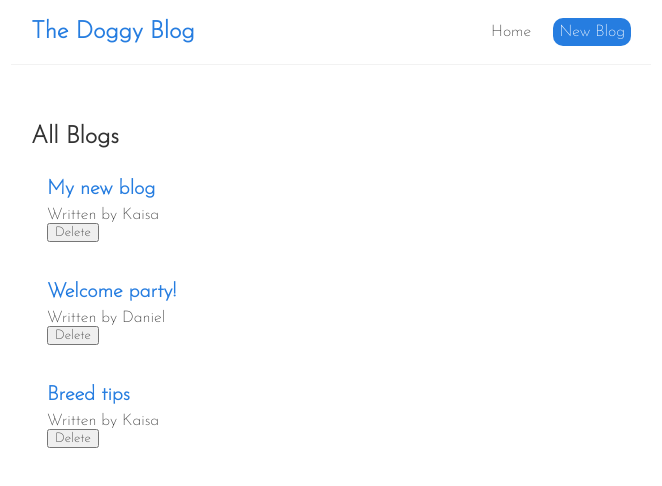
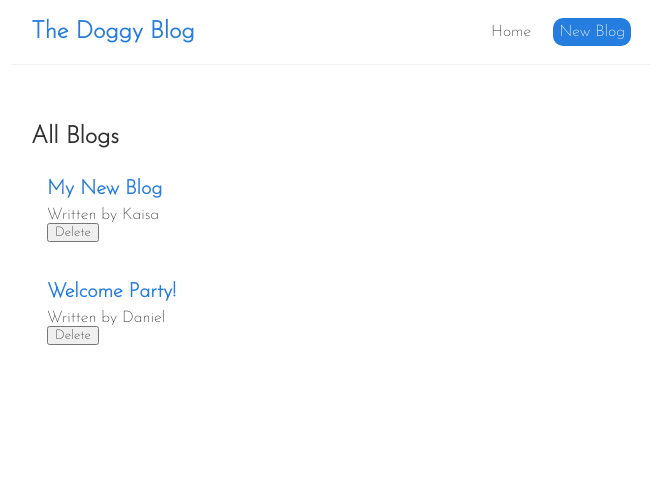
Before and after one commit to KaisaSS/react-blog, a React (Create React App) app: page / in a window 1280 px wide. Shown: the top 486 px of the page, without its empty margins (309-971 px from the left). Built offline with nearby package versions, Linux system fonts and the light colour scheme; data requests are answered from the project's data file.

Commit message:
Fetch data on useEffect from database

```diff
--- a/src/components/Home.js
+++ b/src/components/Home.js
@@ -2,11 +2,7 @@
 import BlogList from "./BlogList";
 
 const Home = () => {
-  const [blogs, setBlogs] = useState([
-    { title: "My new blog", body: "lorem ipsum...", author: "Kaisa", id: 1 },
-    { title: "Welcome party!", body: "lorem ipsum...", author: "Daniel", id: 2 },
-    { title: "Breed tips", body: "lorem ipsum...", author: "Kaisa", id: 3 },
-  ]);
+  const [blogs, setBlogs] = useState(null);
 
   const handleDelete = (id) => {
     const newBlogs = blogs.filter((blog) => blog.id !== id);
@@ -14,13 +10,17 @@
   };
 
   useEffect(() => {
-    console.log("use effect ran");
+    fetch("http://localhost:8000/blogs")
+      .then((res) => {
+        return res.json();
+      })
+      .then((data) => {
+        setBlogs(data);
+      });
   }, []);
 
   return (
-    <div className="home">
-      <BlogList blogs={blogs} title="All Blogs" handleDelete={handleDelete} />
-    </div>
+    <div className="home">{blogs && <BlogList blogs={blogs} title="All Blogs" handleDelete={handleDelete} />}</div>
   );
 };
 
```
